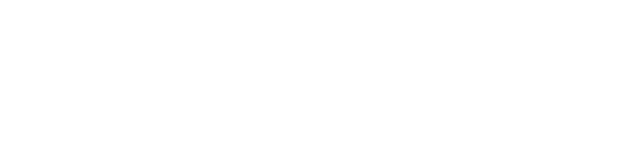
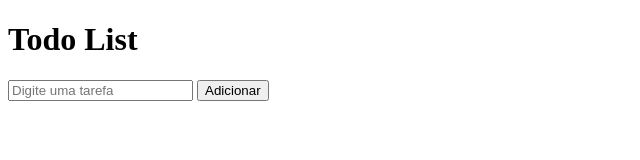
Before and after one commit to Pietro2704/lista-de-tarefas, a plain HTML site: page index.html in a window 1280 px wide. Shown: the whole page, without its empty margins (0-640 px from the left). Drawn offline with Linux system fonts and the light colour scheme.

Commit message:
terminei o HTML

```diff
--- a/index.html
+++ b/index.html
@@ -1,11 +1,22 @@
 <!DOCTYPE html>
 <html lang="pt-br">
+
 <head>
     <meta charset="UTF-8">
     <meta name="viewport" content="width=device-width, initial-scale=1.0">
     <title>Todo List</title>
 </head>
+
 <body>
+    <header>
+        <h1>Todo List</h1>
+    </header>
 
+    <main>
+        <input type="text" name="tarefa" id="tarefa" placeholder="Digite uma tarefa">
+        <button type="button" id="btn">Adicionar</button>
+        <ul id="lista"></ul>
+    </main>
 </body>
+
 </html>
```
